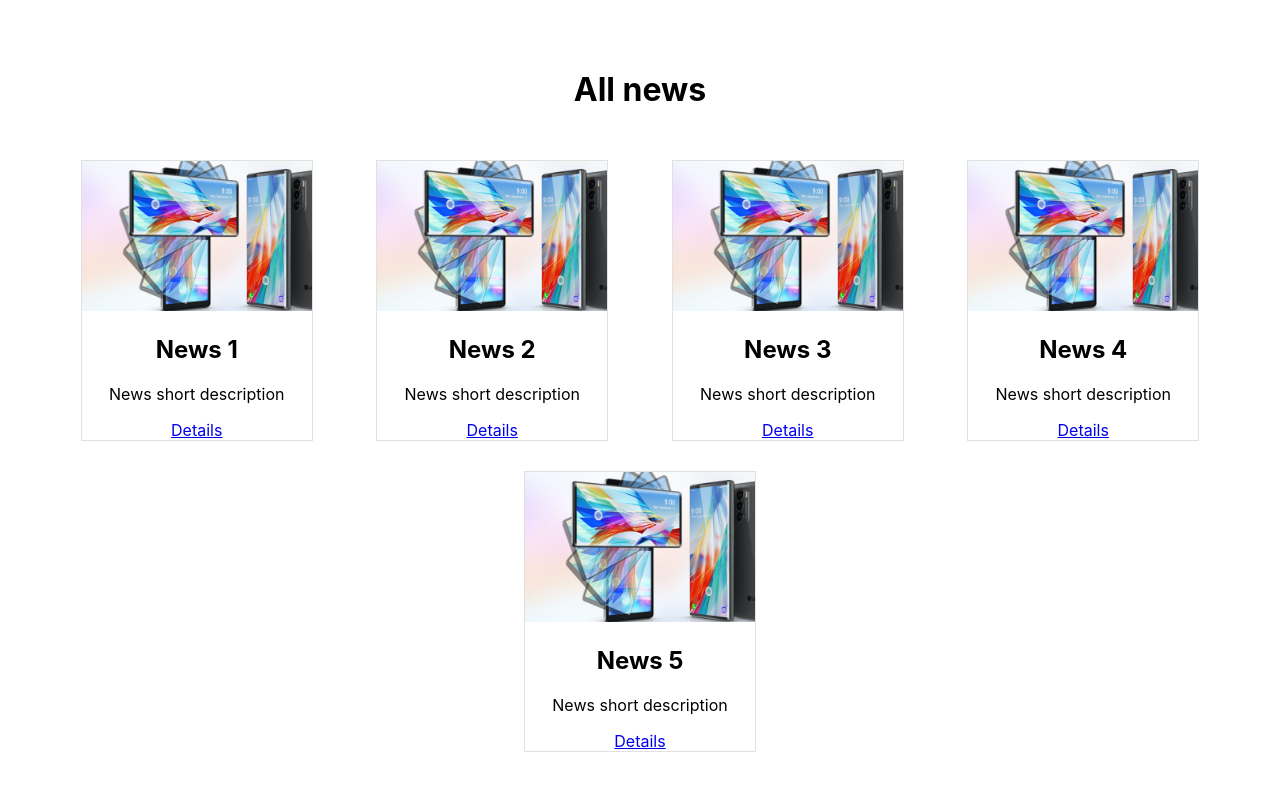
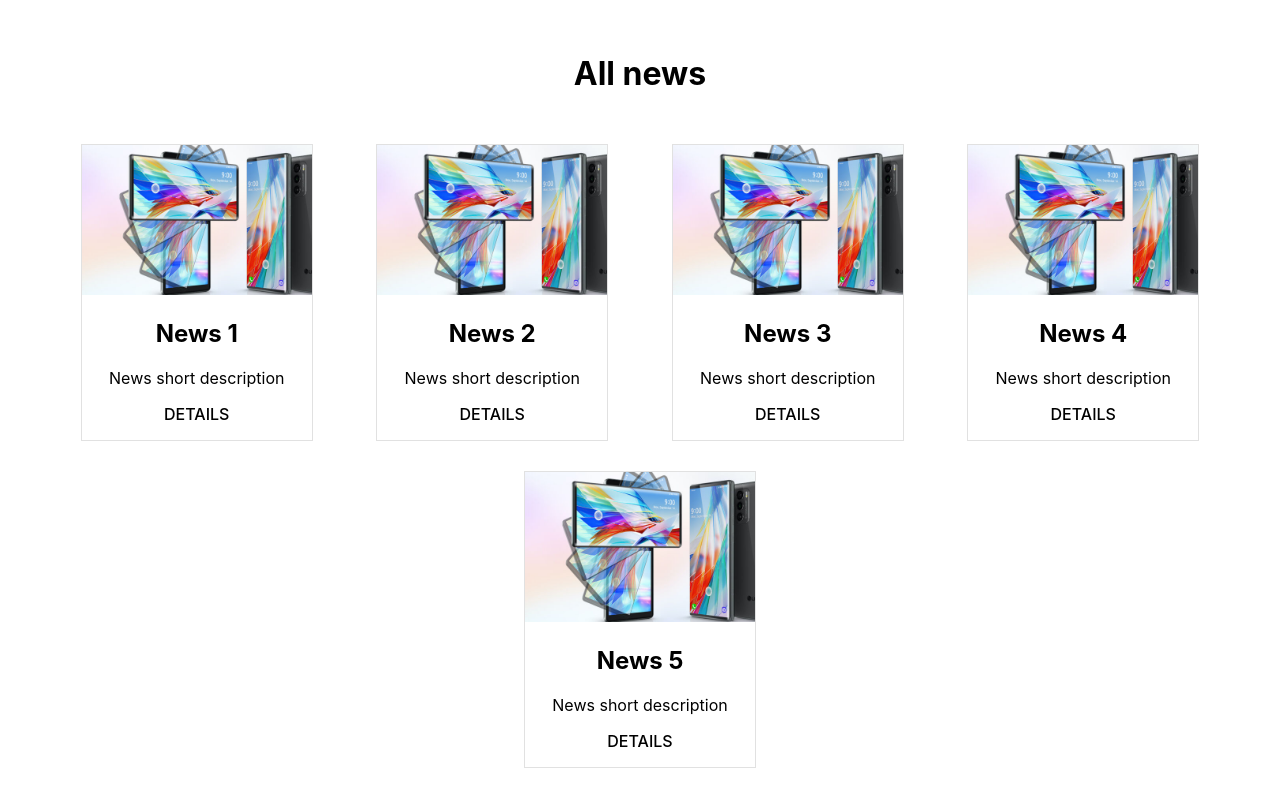
Before and after one commit to marina-projects/react_redux_news_website, a React (Create React App) app: page / in a window 1280 px wide. Shown: the top 788 px of the page. Built offline with nearby package versions, Linux system fonts and the light colour scheme.

Commit message:
redux store created and allNewsSlice set

```diff
--- a/package.json
+++ b/package.json
@@ -3,11 +3,13 @@
   "version": "0.1.0",
   "private": true,
   "dependencies": {
+    "@reduxjs/toolkit": "^2.2.5",
     "@testing-library/jest-dom": "^5.17.0",
     "@testing-library/react": "^13.4.0",
     "@testing-library/user-event": "^13.5.0",
     "react": "^18.3.1",
     "react-dom": "^18.3.1",
+    "react-redux": "^9.1.2",
     "react-router-dom": "^6.23.1",
     "react-scripts": "5.0.1",
     "web-vitals": "^2.1.4"
--- a/src/App.js
+++ b/src/app/App.js
@@ -1,18 +1,19 @@
 import './App.css';
 import React from 'react';
 import { RouterProvider, createBrowserRouter, Route, createRoutesFromElements } from 'react-router-dom';
-import NewsList from './components/newsList/newsList';
-import NewsPage from './components/newsPage/newsPage';
-import { newsData } from './data/newsData';
+import NewsList from '../components/newsList/newsList';
+import NewsPage from '../components/newsPage/newsPage';
+import { newsData } from '../data/newsData';
 
 const router = createBrowserRouter(createRoutesFromElements(
   <>
-    <Route path='/' element={<NewsList newsList={newsData} />} />
-    <Route path='/:id' element={<NewsPage newsList={newsData} />} />
+    <Route path='/' element={<NewsList />} />
+    <Route path='/:id' element={<NewsPage />} />
   </>
 ));
 
-function App() {
+function App( {state, dispatch} ) {
+
   return (
     <div className='App'>
       <RouterProvider router={router} />
--- /dev/null
+++ b/src/app/store.js
@@ -0,0 +1,8 @@
+import { configureStore } from "@reduxjs/toolkit";
+import { allNewsReducer } from "../features/allNews/allNewsSlice";
+
+export const store = configureStore({
+    reducer: {
+        allNews: allNewsReducer,
+    }
+})
--- /dev/null
+++ b/src/components/commentForm/commentForm.js
@@ -0,0 +1,12 @@
+import React from "react";
+
+const CommentForm = () => {
+    return (
+        <div className="comment-form">
+            <h3>Add a comment</h3>
+            <input value="" name="comment" placeholder="Text here"></input>
+        </div>
+    )
+}
+
+export default CommentForm;
--- a/src/components/newsList/newsList.css
+++ b/src/components/newsList/newsList.css
@@ -29,3 +29,13 @@
     transform: scale(1.1);
     transition-duration: 500ms;
 }
+
+.news-item a {
+    text-decoration: none;
+    color: black;
+}
+
+.pseudo-button {
+    text-transform: uppercase;
+    font-weight: 500;
+}
--- a/src/components/newsList/newsList.js
+++ b/src/components/newsList/newsList.js
@@ -1,19 +1,31 @@
-import React from "react";
+import React, { useEffect } from "react";
 import './newsList.css';
 import { NavLink } from "react-router-dom";
+import { loadNews } from "../../features/allNews/allNewsSlice";
+import { useSelector, useDispatch } from "react-redux";
 
 
-const NewsList = ({ newsList }) => {
+const NewsList = () => {
+
+    const dispatch = useDispatch();
+    const allNews = useSelector((state) => state.allNews)
+
+    useEffect(() => {
+        dispatch(loadNews());
+      }, [dispatch]);
+
     return (
         <div className="news-list">
             <h1>All news</h1>
             {
-                newsList.map((newsItem) => (
+                allNews.map((newsItem) => (
                     <div className="news-item">
-                        <img src={newsItem.newsImage} alt="" />
-                        <h2>{newsItem.newsTitle}</h2>
-                        <p>{newsItem.newsShortText}</p>
-                        <NavLink to={`/${newsItem.newsID}`}>Details</NavLink>
+                        <NavLink to={`/${newsItem.newsID}`}>
+                            <img src={newsItem.newsImage} alt="" />
+                            <h2>{newsItem.newsTitle}</h2>
+                            <p>{newsItem.newsShortText}</p>
+                            <p className="pseudo-button">Details</p>
+                        </NavLink>
                     </div>
                 ))
             }
--- a/src/components/newsPage/newsPage.js
+++ b/src/components/newsPage/newsPage.js
@@ -1,9 +1,14 @@
 import React from 'react';
 import { NavLink, useParams } from 'react-router-dom';
+import CommentForm from '../commentForm/commentForm';
+import { useSelector } from 'react-redux';
 
-const NewsPage = ({ newsList }) => {
+const NewsPage = () => {
+  const allNews = useSelector((state) => state.allNews)
+
   const { id } = useParams();
-  const article = newsList[id];
+  const article = allNews.find(item => item.newsID === parseInt(id));
+
 
   if (!article) {
     return <div>Article not found</div>;
@@ -15,6 +20,7 @@ const NewsPage = ({ newsList }) => {
         <h1>{article.newsTitle}</h1>
         <img src={article.newsImage} alt="" />
         <p>{article.newsShortText}</p>
+        <CommentForm />
     </div>
   );
 };
--- /dev/null
+++ b/src/features/allNews/allNewsSlice.js
@@ -0,0 +1,17 @@
+import { createSlice } from "@reduxjs/toolkit";
+import { newsData } from "../../data/newsData";
+
+const options = {
+    name: 'allNews',
+    initialState: [],
+    reducers: {
+        loadNews: (state, action) => {
+            return newsData
+        }
+    }
+};
+
+export const allNewsSlice = createSlice(options);
+
+export const {loadNews} = allNewsSlice.actions;
+export const allNewsReducer = allNewsSlice.reducer;
--- a/src/index.js
+++ b/src/index.js
@@ -1,13 +1,17 @@
 import React from 'react';
 import ReactDOM from 'react-dom/client';
 import './index.css';
-import App from './App';
+import App from './app/App';
 import reportWebVitals from './reportWebVitals';
+import { store } from './app/store';
+import { Provider } from 'react-redux';
 
 const root = ReactDOM.createRoot(document.getElementById('root'));
 root.render(
   <React.StrictMode>
-    <App />
+    <Provider store={store}>
+      <App />
+    </Provider>
   </React.StrictMode>
 );
 
```
Also changed, not shown: src/app/App.css (renamed from src/App.css), 1 other file (tests, documents, lock files or other folders).
